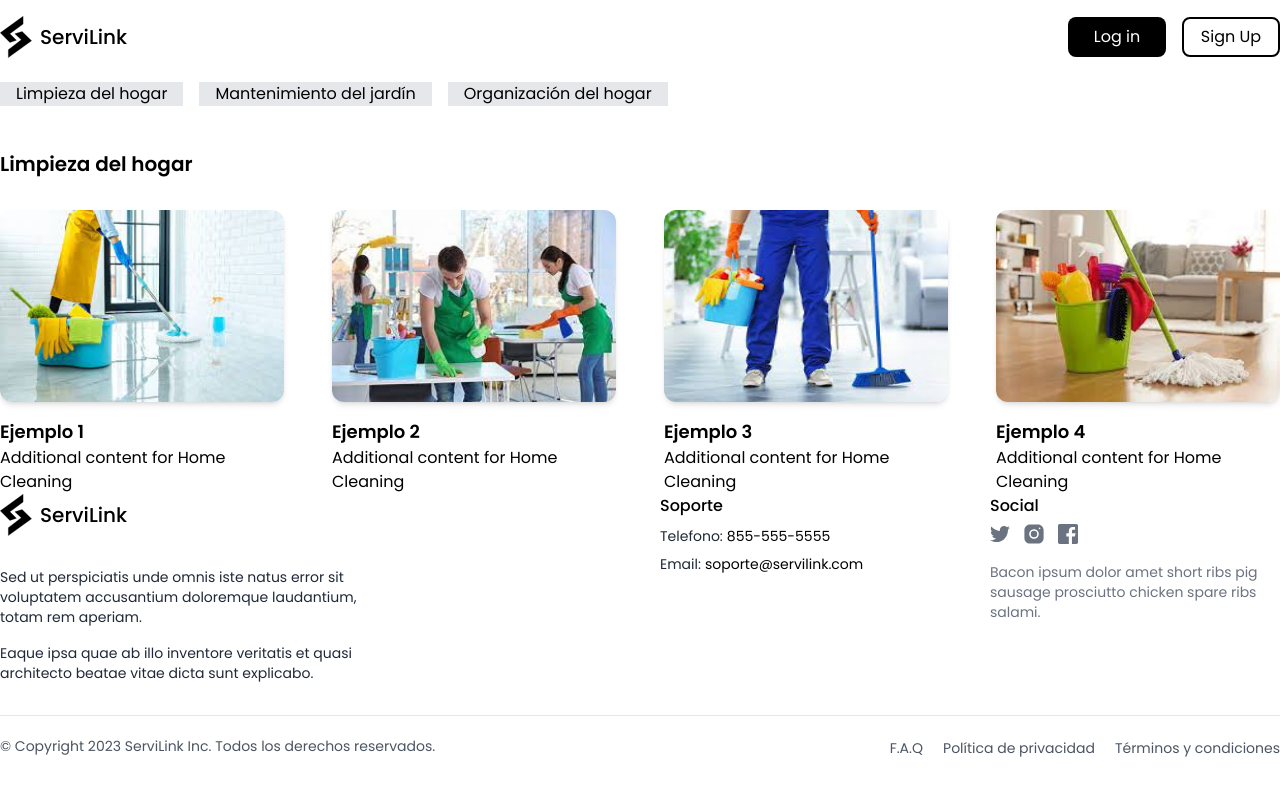
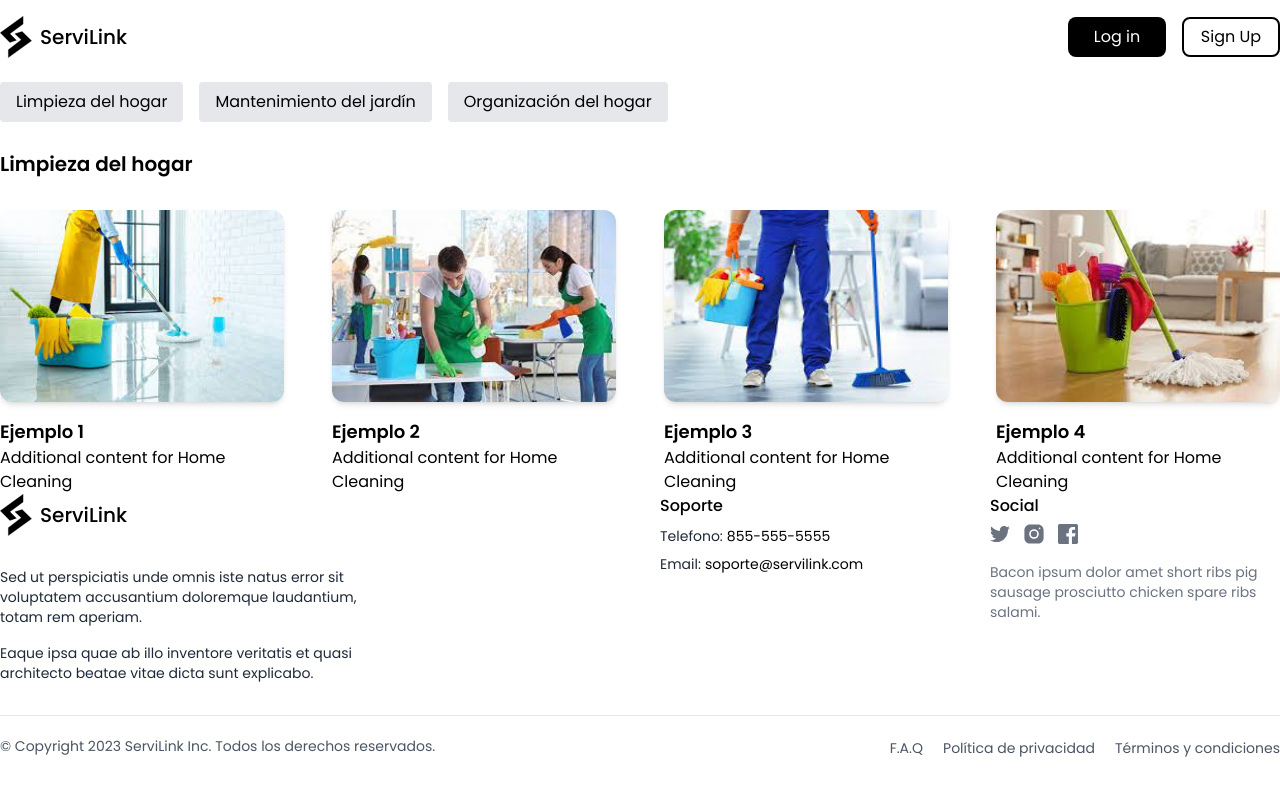
Before and after one commit to No-Country/c15-38-n-java-react, a React (Vite) app in the folder frontend/: page / in a window 1280 px wide. Shown: the top 796 px of the page. Built offline with nearby package versions, Linux system fonts and the light colour scheme.

Commit message:
fixing styles issues

```diff
--- a/frontend/src/components/Navbar.jsx
+++ b/frontend/src/components/Navbar.jsx
@@ -45,14 +45,13 @@ export default function Navbar() {
         <div className="mt-6 overflow-x-auto hide-scrollbar">
           <ul className="flex space-x-4">
             {services.map((service, index) => (
-              <li key={index}>
-                <Link
-                  to={service.to}
-                  className="flex-shrink-0 w-full px-4 py-2 bg-gray-200 rounded"
-                >
-                  {service.label}
-                </Link>
-              </li>
+              <Link
+                key={index}
+                to={service.to}
+                className="flex-shrink-0 px-4 py-2 bg-gray-200 rounded"
+              >
+                {service.label}
+              </Link>
             ))}
           </ul>
         </div>
```
